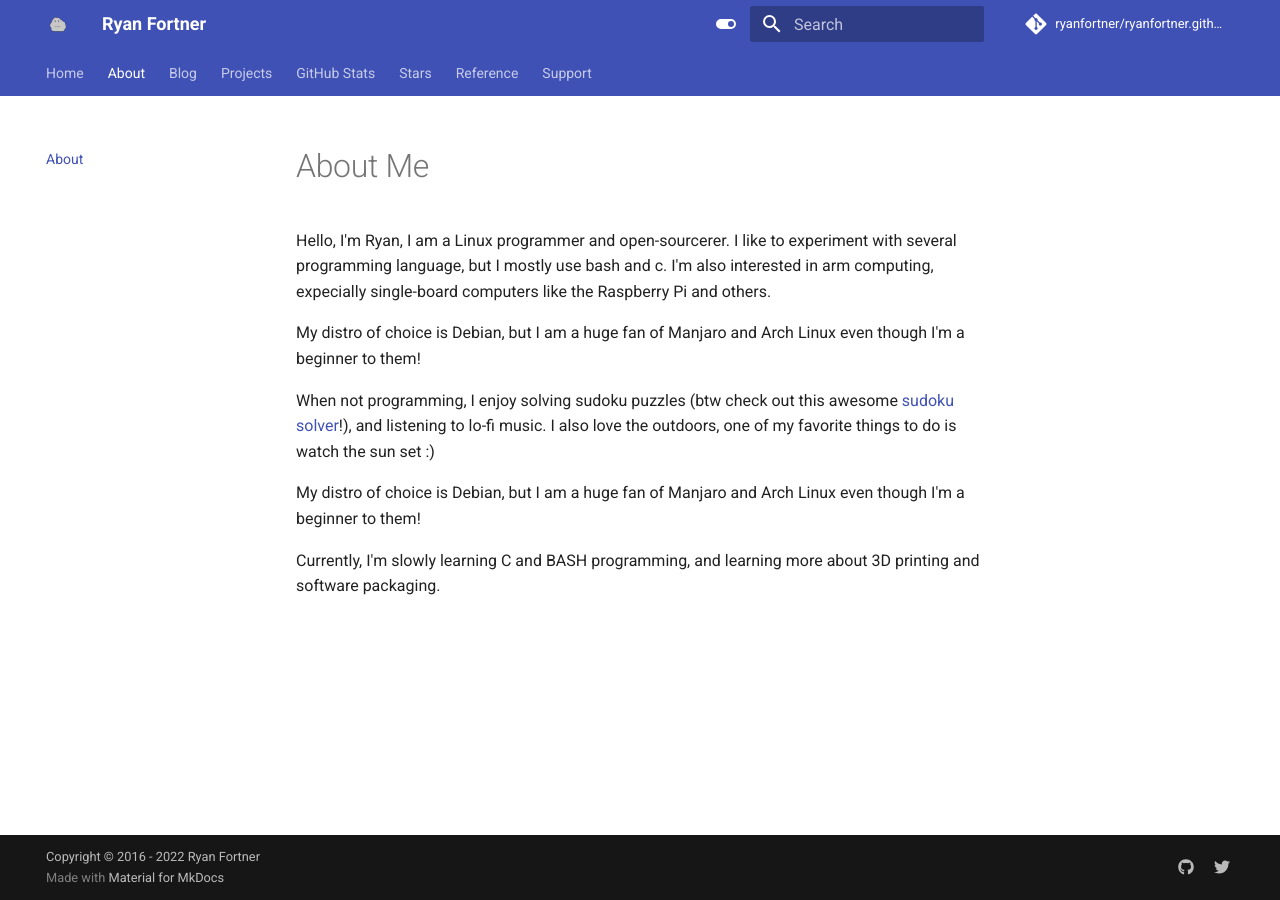
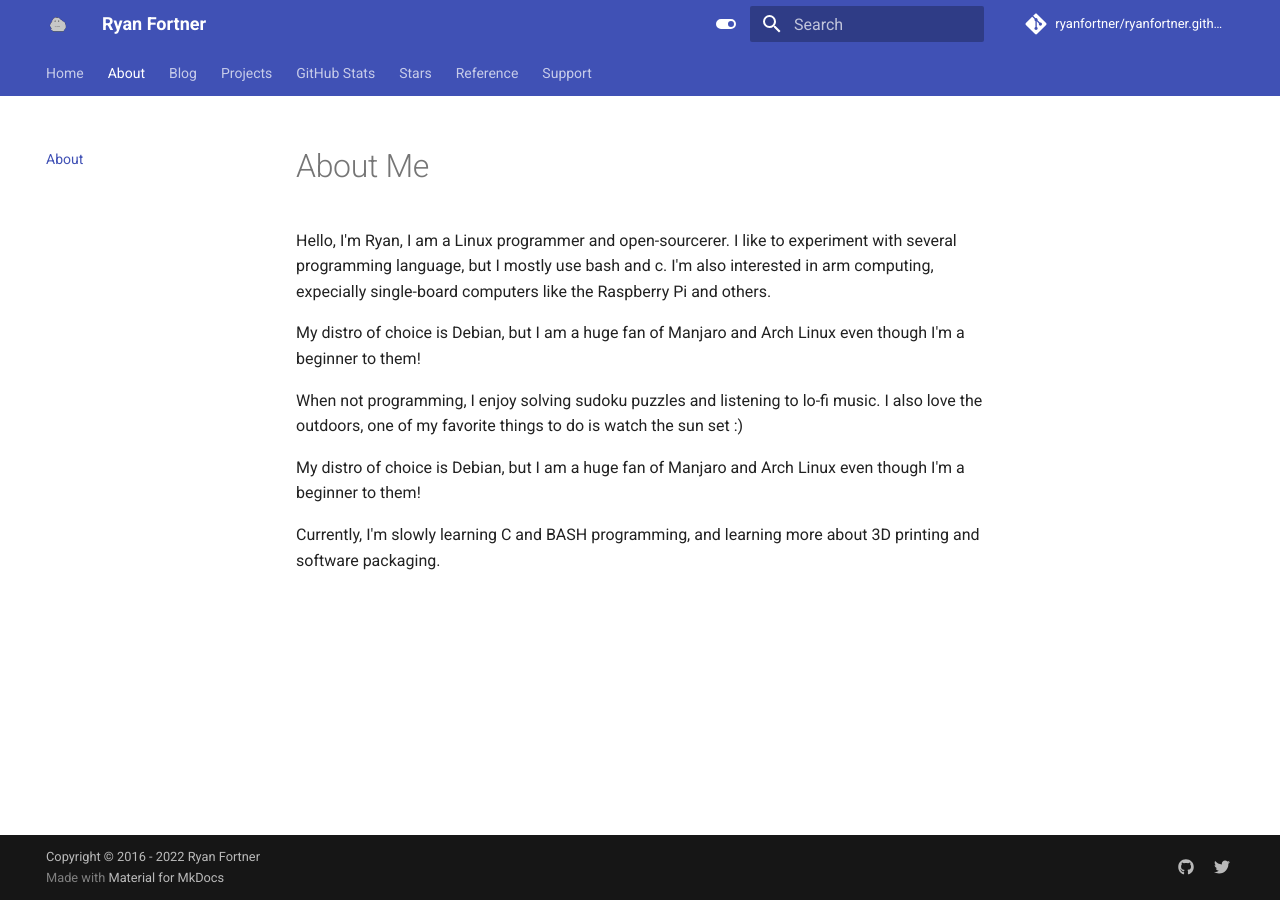
Before and after one commit to ryanfortner/ryanfortner.github.io, an MkDocs documentation site: the page built from docs/about-me.md, in a window 1280 px wide. Built offline with MkDocs 1.6.1 and Material for MkDocs 9.7.7, drawn with Linux system fonts in a browser that asks for light colours; comment, search, counter and statistics services are not loaded.

Commit message:
Update about-me.md

```diff
--- a/docs/about-me.md
+++ b/docs/about-me.md
@@ -8,7 +8,7 @@
 
 My distro of choice is Debian, but I am a huge fan of Manjaro and Arch Linux even though I'm a beginner to them!
 
-When not programming, I enjoy solving sudoku puzzles (btw check out this awesome [sudoku solver](https://github.com/RedHeadphone/sudoku-solver)!), and listening to lo-fi music. I also love the outdoors, one of my favorite things to do is watch the sun set :)
+When not programming, I enjoy solving sudoku puzzles and listening to lo-fi music. I also love the outdoors, one of my favorite things to do is watch the sun set :)
 
 My distro of choice is Debian, but I am a huge fan of Manjaro and Arch Linux even though I'm a beginner to them!
 
```
